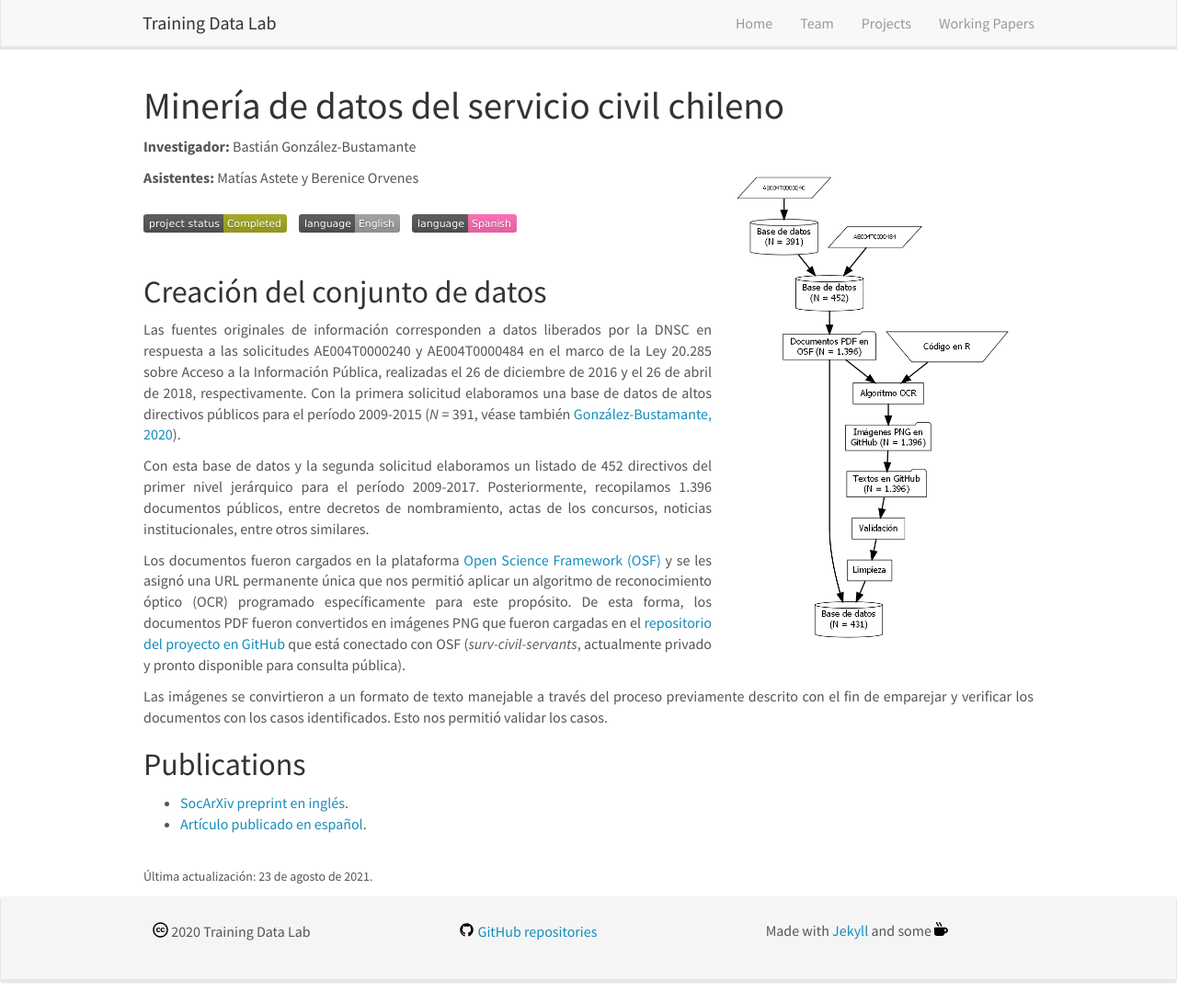
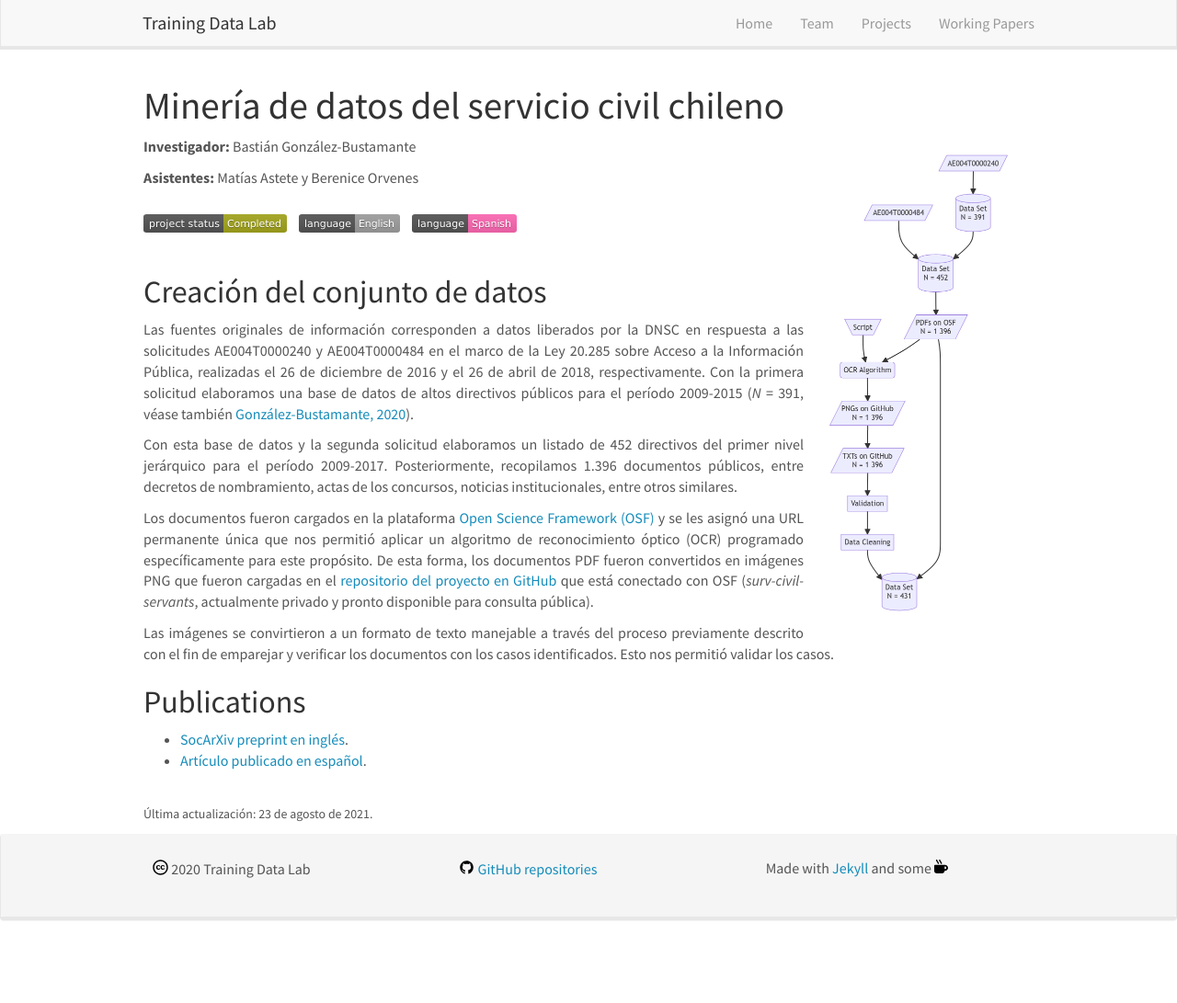
Before and after one commit to training-datalab/old-training-datalab.com, a Jekyll site: the page built from _pages/data-mining-civil-spanish.md, in a window 1280 px wide and 1091 px high. Shown: the whole window at 92% size. Built offline with Jekyll 4.4.1, drawn with Linux system fonts in a browser that asks for light colours; nearby versions of some CDN libraries.

Commit message:
Update data-mining-civil-spanish.md

```diff
--- a/_pages/data-mining-civil-spanish.md
+++ b/_pages/data-mining-civil-spanish.md
@@ -8,7 +8,7 @@
 
 # Minería de datos del servicio civil chileno
 
-![]({{ site.url }}{{ site.baseurl }}/images/lab-diagrams/datsaset_diagram_spanish.png){: style="width: 350px; float: right; border: 10px"}
+![]({{ site.url }}{{ site.baseurl }}/images/lab-diagrams/civil_service.png){: style="width: 250px; float: right; border: 10px"}
 
 **Investigador:** Bastián González-Bustamante
 
```
